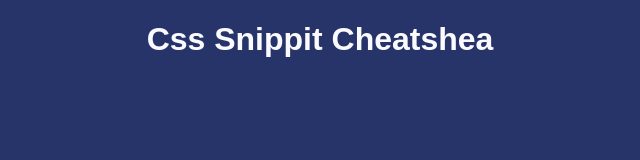
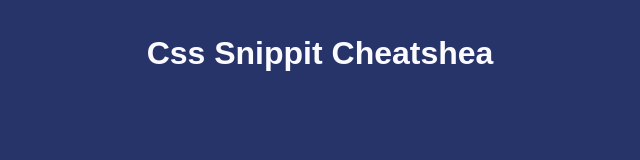
Before and after one commit to emileebogdan/the-best-project-ever, a plain HTML site: page index.html in a window 1280 px wide. Shown: the whole page, without its empty margins (320-960 px from the left). Drawn offline with Linux system fonts and the light colour scheme.

Commit message:
best project ever updated

```diff
--- a/style.css
+++ b/style.css
@@ -7,3 +7,8 @@
 h1 {
     text-align: center;
 }
+body{
+    display: flex;
+    flex-direction: column;
+    line-height: 1.5;
+}
```
